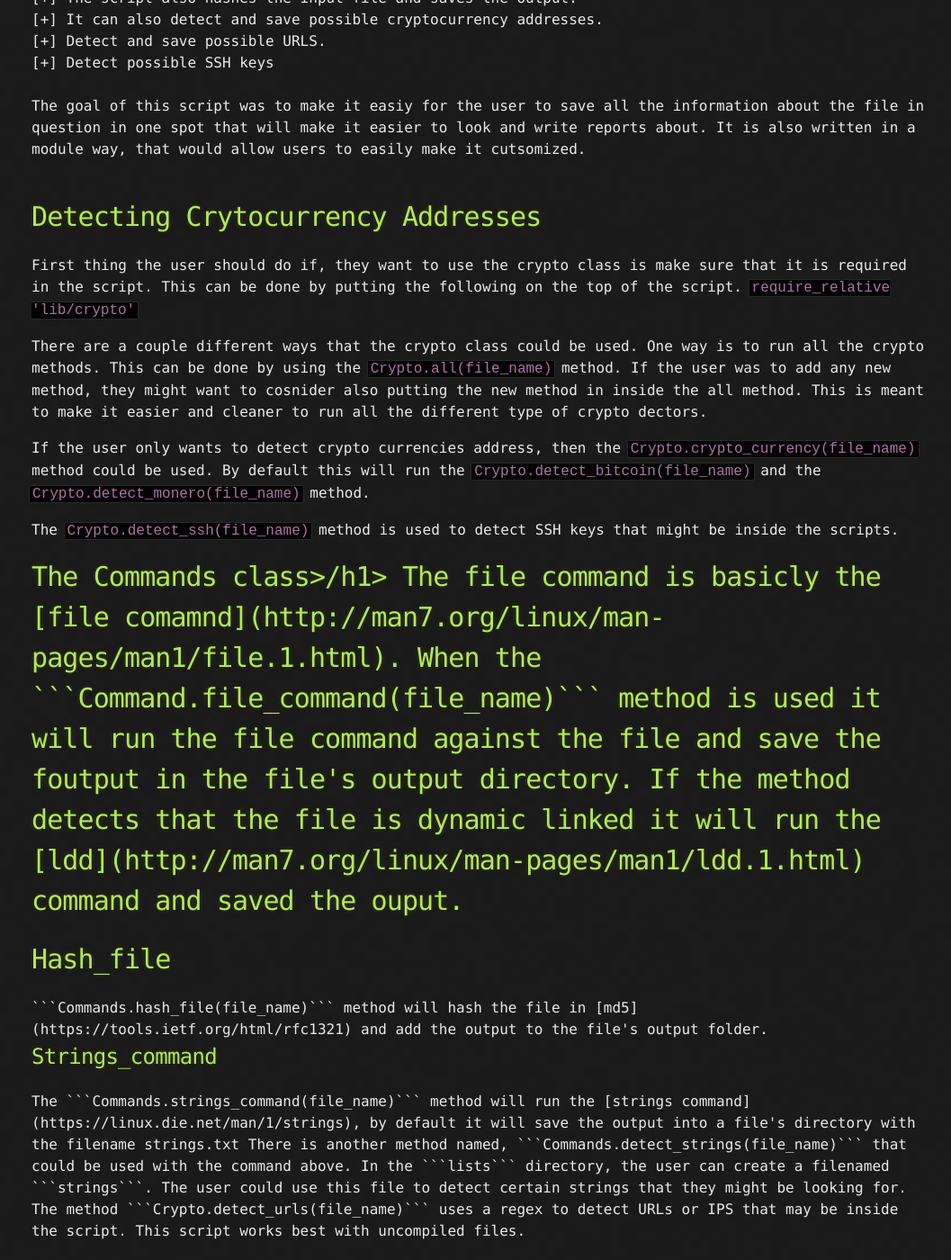
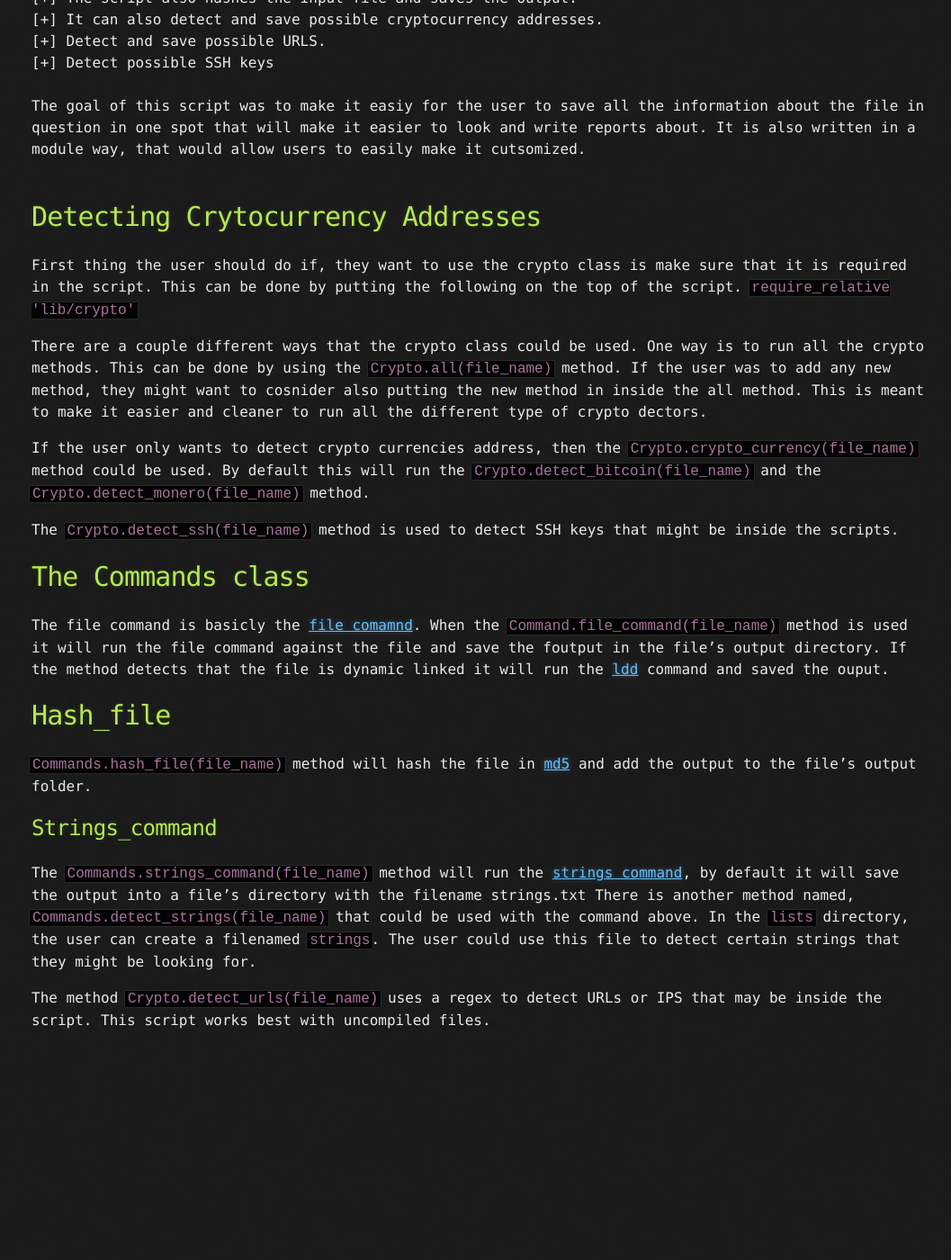
Before and after one commit to Michael-Meade/MinerFind, a Jekyll site: the page built from Projects/The-Looker.md, in a window 1280 px wide and 1400 px high, scrolled down 400 px. Shown: the whole window at 90% size, without its empty margins (105-1162 px from the left). Built offline with Jekyll 4.4.1, drawn with Linux system fonts in a browser that asks for light colours; our own code applies the rules of GitHub Pages for plain Markdown files; the repository's description, which GitHub fills in, is left out; after the commit the page ends 1566 px from its top, so only the background shows below that.

````diff
--- a/Projects/The-Looker.md
+++ b/Projects/The-Looker.md
@@ -27,7 +27,7 @@ It currently has the following funcitonaly:
 
   The ```Crypto.detect_ssh(file_name)``` method is used to detect SSH keys that might be inside the scripts.
 
-<h1>The Commands class>/h1>
+<h1>The Commands class</h1>
 
    The file command is basicly the [file comamnd](http://man7.org/linux/man-pages/man1/file.1.html). When the ```Command.file_command(file_name)``` method is used
    it will run the file command against the file and save the foutput in the file's output directory.  If the method detects that the file is dynamic linked it will run
````
